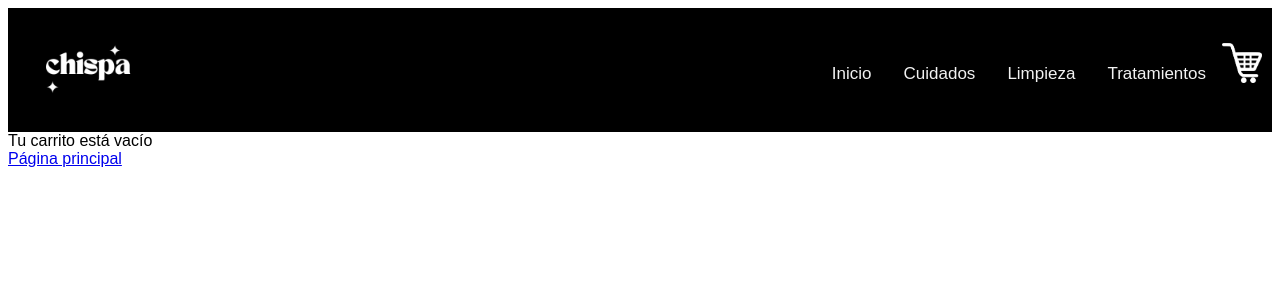
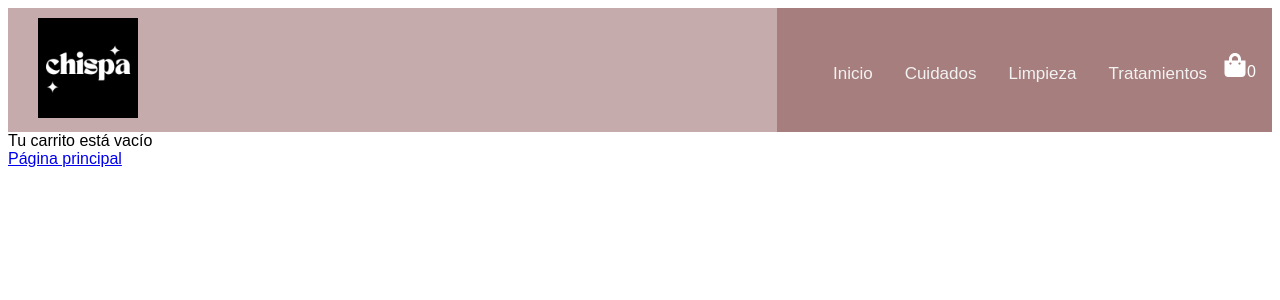
Before and after one commit to Suigikay/Desafios-ReactJs-Sofia-Mallarino, a React (Create React App) app: page /cart in a window 1280 px wide. Shown: the top 300 px of the page. Built offline with nearby package versions, Linux system fonts and the light colour scheme.

Commit message:
general update

```diff
--- a/package.json
+++ b/package.json
@@ -6,15 +6,13 @@
     "@testing-library/jest-dom": "^5.16.5",
     "@testing-library/react": "^13.4.0",
     "@testing-library/user-event": "^13.5.0",
-    "bootstrap": "^5.2.1",
-    "bootstrap-icons": "^1.9.1",
     "firebase": "^9.12.1",
     "react": "^18.2.0",
-    "react-bootstrap": "^2.5.0",
     "react-dom": "^18.2.0",
     "react-icons": "^4.4.0",
     "react-router-dom": "^6.4.1",
     "react-scripts": "5.0.1",
+    "react-spinners": "^0.13.6",
     "web-vitals": "^2.1.4"
   },
   "scripts": {
--- a/src/App.js
+++ b/src/App.js
@@ -32,7 +32,7 @@ function App() {
       </BrowserRouter>
       </CartContextProvider>
 
-  );
+  )
 }
 
 export default App;
--- a/src/components/CartView/CartView.jsx
+++ b/src/components/CartView/CartView.jsx
@@ -4,6 +4,7 @@ import { cartCtx } from "../../context/cartContext"
 import Button from "../Button/Button";
 import "./cart.css";
 import CheckoutForm from '../CheckoutForm/CheckoutForm';
+
 
 function CartView() {
     const context = useContext(cartCtx)
@@ -45,7 +46,7 @@ function CartView() {
                                 <td>$ {item.price}</td>
                                 <td>{item.count}</td>
                                 <td>
-                                    <Button onClick={deleteItem}>X</Button>
+                                    <Button onClick={() => deleteItem(item.id)}>Quitar</Button>
                                 </td>
                                 <th>$ {item.price * item.count}</th>
                             </tr>
--- a/src/components/ItemDetailContainer/ItemDetail.css
+++ b/src/components/ItemDetailContainer/ItemDetail.css
@@ -27,3 +27,11 @@ h1 {
     margin-right: 3rem;
 
 }
+
+.loader {
+    display: flex;
+    justify-content: center;
+    align-content: center;
+    margin-top: 30vh;
+
+}
--- a/src/components/ItemDetailContainer/ItemDetailContainer.jsx
+++ b/src/components/ItemDetailContainer/ItemDetailContainer.jsx
@@ -3,12 +3,13 @@ import { getSingleItems } from '../../services/firestore';
 import { useParams } from "react-router-dom";
 import ItemDetail from './ItemDetail';
 import './ItemDetail.css';
-
+import ClipLoader from "react-spinners/ClipLoader";
 
 
 function ItemDetailContainer() {
     let [data, setData] = useState({});
     const [error, setError] = useState(false);
+
 
     const { id } = useParams();
 
@@ -33,7 +34,15 @@ function ItemDetailContainer() {
                         <p>{error}</p>
                     </div>
                 ) : (
-                    <h3>Cargando ... :)</h3>
+                    <div className='loader'>
+                        <ClipLoader
+                            color={"#ac53ac"}
+                            loading={data}
+                            size={60}
+                            aria-label="Loading Spinner"
+                            data-testid="loader"
+                        />
+                    </div>
                 )}
             </>
         );
@@ -43,10 +52,14 @@ function ItemDetailContainer() {
         <div >
             <div className='itemDetail'>
                 <ItemDetail
+                    key={data.key}
+                    id={data.id}
                     title={data.title}
                     detail={data.detail}
                     img={data.img}
-                    price={data.price} />
+                    price={data.price}
+                    stock={data.stock}
+                />
             </div>
 
         </div>
--- a/src/components/Productos/ItemListContainer.jsx
+++ b/src/components/Productos/ItemListContainer.jsx
@@ -1,6 +1,8 @@
 import React, { useState, useEffect } from "react";
 import ItemList from "./ItemList";
 import { useParams } from "react-router-dom";
+import ClipLoader from "react-spinners/ClipLoader";
+import '../ItemDetailContainer/ItemDetail.css';
 
 import { getItems, getItemsByCategory } from "../../services/firestore";
 
@@ -30,7 +32,17 @@ function ItemListContainer() {
         <div>
             <div>
                 {
-                    isLoading && <h3>Cargando ...:D</h3>
+                    isLoading
+                    &&
+                    <div className='loader'>
+                        <ClipLoader
+                            color={"#ac53ac"}
+                            loading={data}
+                            size={60}
+                            aria-label="Loading Spinner"
+                            data-testid="loader"
+                        />
+                    </div>
                 }
             </div>
             <div className="products">
--- a/src/components/navBar/CartWidget.jsx
+++ b/src/components/navBar/CartWidget.jsx
@@ -1,15 +1,24 @@
 import React, { useContext } from "react";
 import { cartCtx } from "../../context/cartContext";
+import { FaShoppingBag } from "react-icons/fa";
+import { Link } from "react-router-dom";
+import "./Navbar.css";
+
 
 
 function CartWidget() {
-    const { getTotalItemsInCart } = useContext(cartCtx);
+    const { getItemQty } = useContext(cartCtx);
 
     return (
-        <div>
-            <img src="/assets/shoppingCart.png" alt="carrito" class="shoppingCart" />
-            <span>{getTotalItemsInCart() > 0 && getTotalItemsInCart()}</span>
+        <div className="bagIconCount">
+            <Link to="/cart">
+                <h2><FaShoppingBag className="bagIcon" /></h2>
+                {/* <span>{getTotalItemsInCart() > 0 && getTotalItemsInCart()}</span> */}
+            </Link>
+            <span className="bagIconNumber" >{getItemQty()}</span>
+
         </div>
+
     );
 }
 
--- a/src/components/navBar/Navbar.css
+++ b/src/components/navBar/Navbar.css
@@ -1,8 +1,9 @@
 .Navbar {
-    background-color: black;
+    background-color: rgba(128, 73, 73, 0.459);
     display: flex;
     justify-content: space-between;
     text-decoration: none;
+
 
 }
 
@@ -15,6 +16,7 @@
     list-style: none;
     font-family: Impact, Haettenschweiler, 'Arial Narrow Bold', sans-serif;
     font-weight: lighter;
+
 }
 
 .Navbar li a:hover {
@@ -28,9 +30,18 @@
 
 }
 
-.shoppingCart {
-    width: 40px;
-    height: 40px;
-    margin-top: 35px;
-    margin-right: 10px;
+.bagIcon {
+    margin-top: 25px;
+    color: white;
 }
+
+.bagIconCount {
+    display: inline-flex;
+    color: white;
+    align-items: baseline;
+    margin-right: 1rem;
+}
+
+.bagIconNumber {
+    display: flex;
+}
--- a/src/context/cartContext.jsx
+++ b/src/context/cartContext.jsx
@@ -1,12 +1,12 @@
 import React, { useState, createContext } from "react";
 
-//1- Importamos e inicializamos nuestro CreateContext
 
-const cartCtx = createContext({});
+const cartCtx = createContext();
 
-//2- Definimos nuestro provider
+
+
 export default function CartContextProvider({ children }) {
-    const [cart, setCart] = useState([])
+    const [cart, setCart] = useState([]);
 
     function addItem(item, count) {
         if (isInCart(item.id)) {
@@ -25,11 +25,15 @@ export default function CartContextProvider({ children }) {
         }
     }
 
-    function getTotalItemsInCart() {
-        let total = 0
-        cart.forEach(item => 0)
-        return total;
-    }
+    // function getTotalItemsInCart() {
+    //     let total = 0
+    //     cart.forEach((item) => 0)
+    //     return total;
+    // }
+
+    const getItemQty = () => {
+        return cart.reduce((acc, x) => (acc += x.qty), 0);
+    };
 
     function getTotalPriceInCart() {
         let total = 0;
@@ -46,17 +50,17 @@ export default function CartContextProvider({ children }) {
         return setCart([])
     }
 
+
     const deleteItem = (id) => {
         return setCart(cart.filter(item => item.id !== id))
     }
 
 
     return (
-        //3 - Pasamos al provider el "value" para los componentes que consuman el context
         <cartCtx.Provider value={{
             cart,
             addItem,
-            getTotalItemsInCart,
+            getItemQty,
             isInCart,
             getTotalPriceInCart,
             emptyCart,
@@ -68,4 +72,4 @@ export default function CartContextProvider({ children }) {
     );
 }
 
-export { cartCtx }
+export { cartCtx };
--- a/src/services/firestore.js
+++ b/src/services/firestore.js
@@ -75,7 +75,7 @@ export async function exportDataToFireStore(){
         price: 2800,
         detail: "Desmaquillante que, en un solo gesto, limpia y tonifica la piel.",
         img: "/assets/Desmaquillante.jpg",
-        stock: 5,
+        stock: 20,
         category: "limpieza",
     },
     {
@@ -84,7 +84,7 @@ export async function exportDataToFireStore(){
         price: 3500,
         detail: "La solución definitiva para las pieles que no logran hacer desaparecer las imperfecciones y granitos del rostro.",
         img: "/assets/Serum.jpg",
-        stock: 2,
+        stock: 20,
         category: "tratamientos",
     },
     {
@@ -93,7 +93,7 @@ export async function exportDataToFireStore(){
         price: 1950,
         detail: "Tratamiento intensivo diario que regenera, nutre y reconforta la piel del labio y su contorno recobrando un aspecto carnoso y juvenil gracias a su “efecto volumen.",
         img: "/assets/Corrector labios.jpg",
-        stock: 10,
+        stock: 15,
         category: "cuidados",
     },
     {
--- a/src/services/mockApi.jsx
+++ b/src/services/mockApi.jsx
@@ -32,7 +32,7 @@ const data = [
         price: 1950,
         detail: "Tratamiento intensivo diario que regenera, nutre y reconforta la piel del labio y su contorno recobrando un aspecto carnoso y juvenil gracias a su “efecto volumen.",
         img: "/assets/Corrector labios.jpg",
-        stock: 10,
+        stock: 5,
         category: "cuidados",
     },
     {
```
Also changed, not shown: 1 other file (tests, documents, lock files or other folders).
